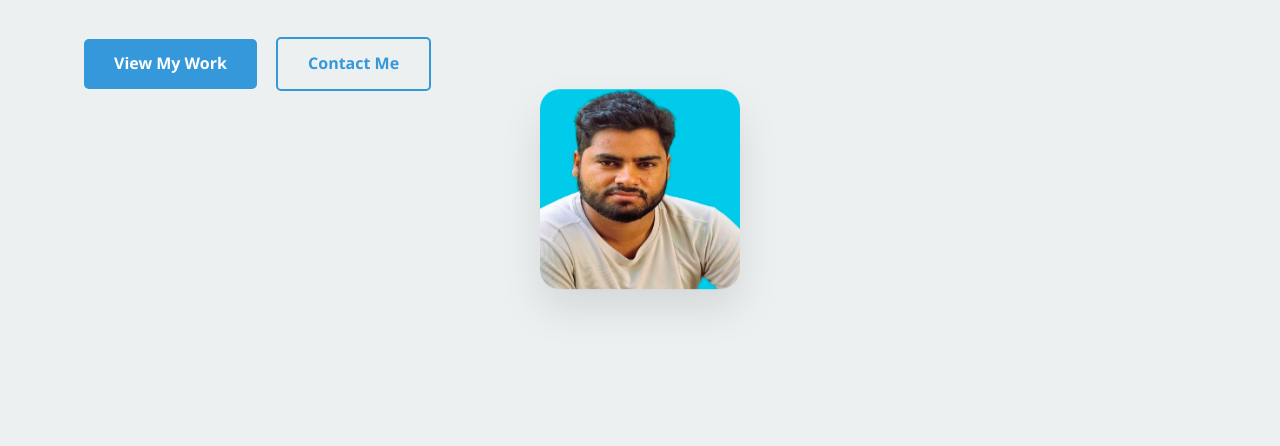
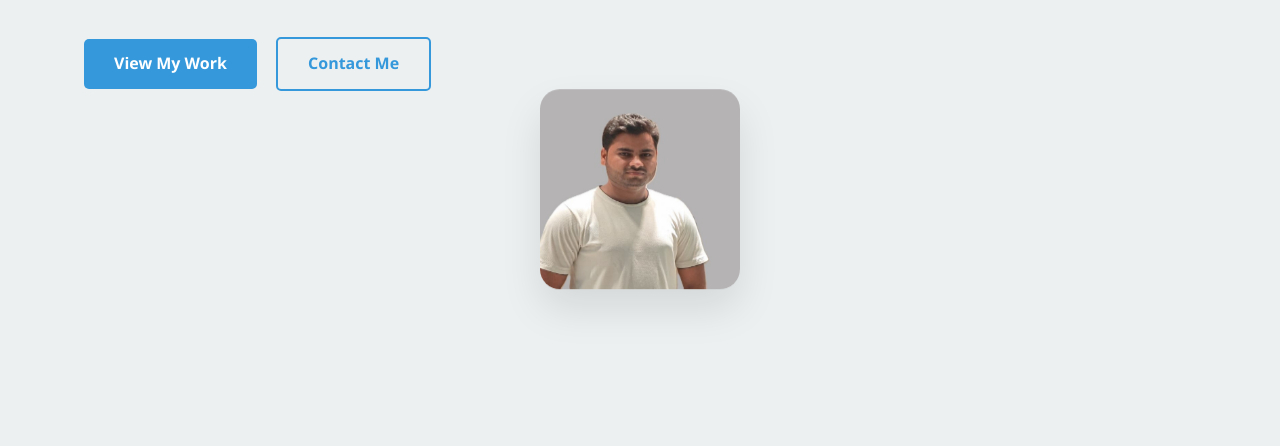
Before and after one commit to rashid-m-khan/Portfolio, a website: page index.html in a window 1280 px wide. Shown: the part 354-800 px from the top of the page. Drawn offline with Linux system fonts and the light colour scheme.

Commit message:
img update

```diff
--- a/index.html
+++ b/index.html
@@ -4,7 +4,7 @@
 <head>
     <meta charset="UTF-8">
     <meta name="viewport" content="width=device-width, initial-scale=1.0">
-    <title>Your Name | Portfolio</title>
+    <title>Rashid Khan</title>
     <link rel="stylesheet" href="https://cdnjs.cloudflare.com/ajax/libs/font-awesome/6.4.0/css/all.min.css">
     <link rel="stylesheet" href="./src/style.css">
 
@@ -46,7 +46,7 @@
                 </div>
             </div>
             <div class="hero-image">
-                <img src="./public/images/rashidimg.JPG" width="200" height="200" alt="Rashid Khan">
+                <img src="./public/images/photo 3.jpg" width="200" height="200" alt="Rashid Khan">
             </div>
         </div>
     </section>
```
Also changed, not shown: public/images/rashidimg.JPG (deleted).
